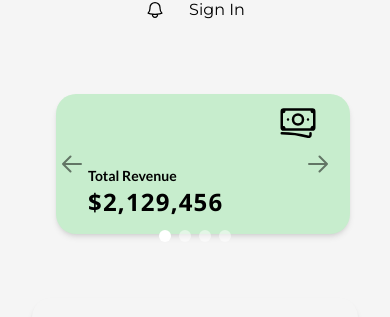
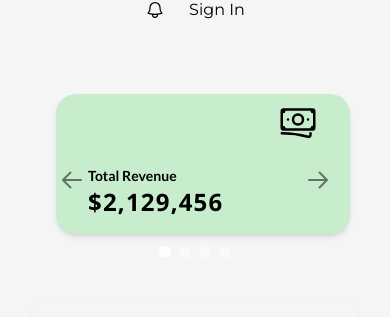
Before and after one commit to sickodev/listed-assignment, a Next.js app: page / in a window 390 px wide. Shown: the part 186-503 px from the top of the page. Built offline with nearby package versions, Linux system fonts and the light colour scheme; no server answers.

Commit message:
fixed carousel

```diff
--- a/app/page.tsx
+++ b/app/page.tsx
@@ -55,7 +55,7 @@ export default function Home() {
                     {/* Small Screens */}
                     <div className='py-6 my-2'>
                         <Carousel
-                            className='md:hidden py-4'
+                            className='md:hidden my-4'
                             transition={{ ease: "easeOut", duration: 0.5 }}
                             prevArrow={({ handlePrev }) => (
                                 <IconButton
```
